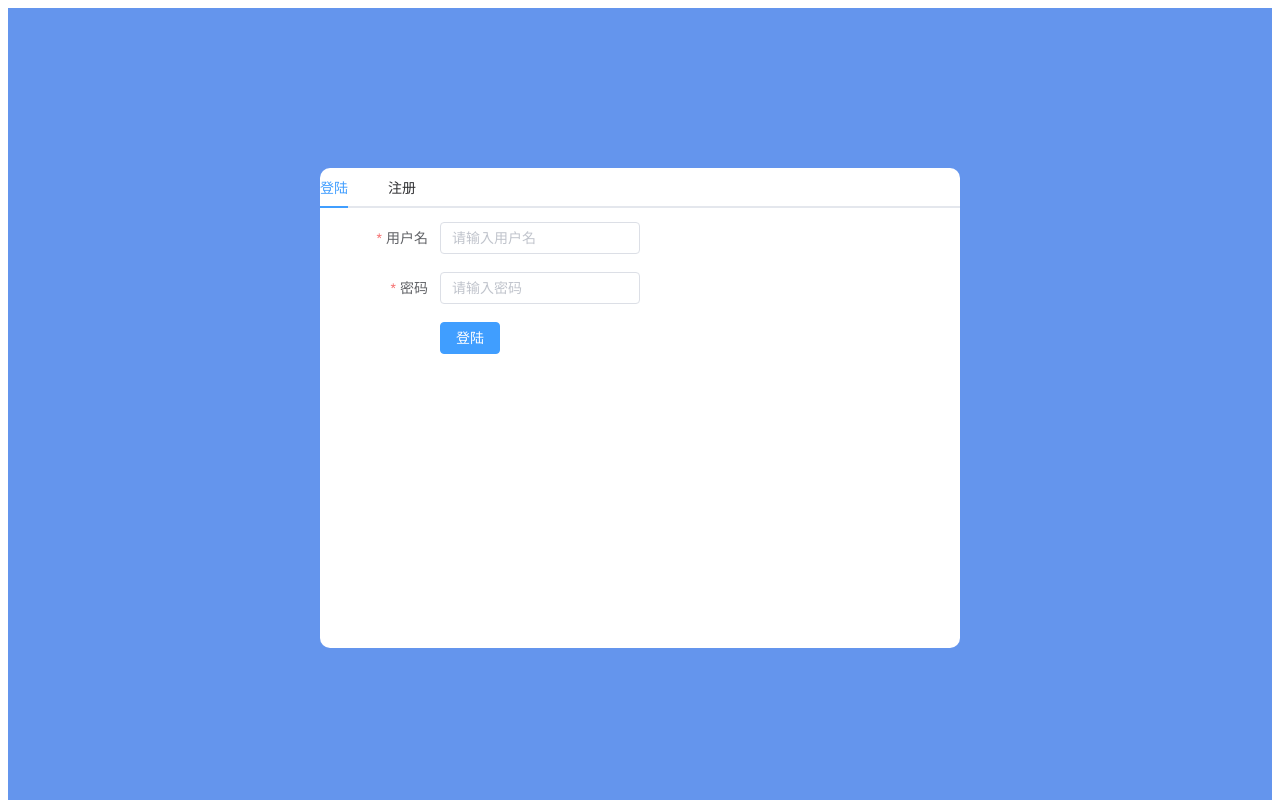
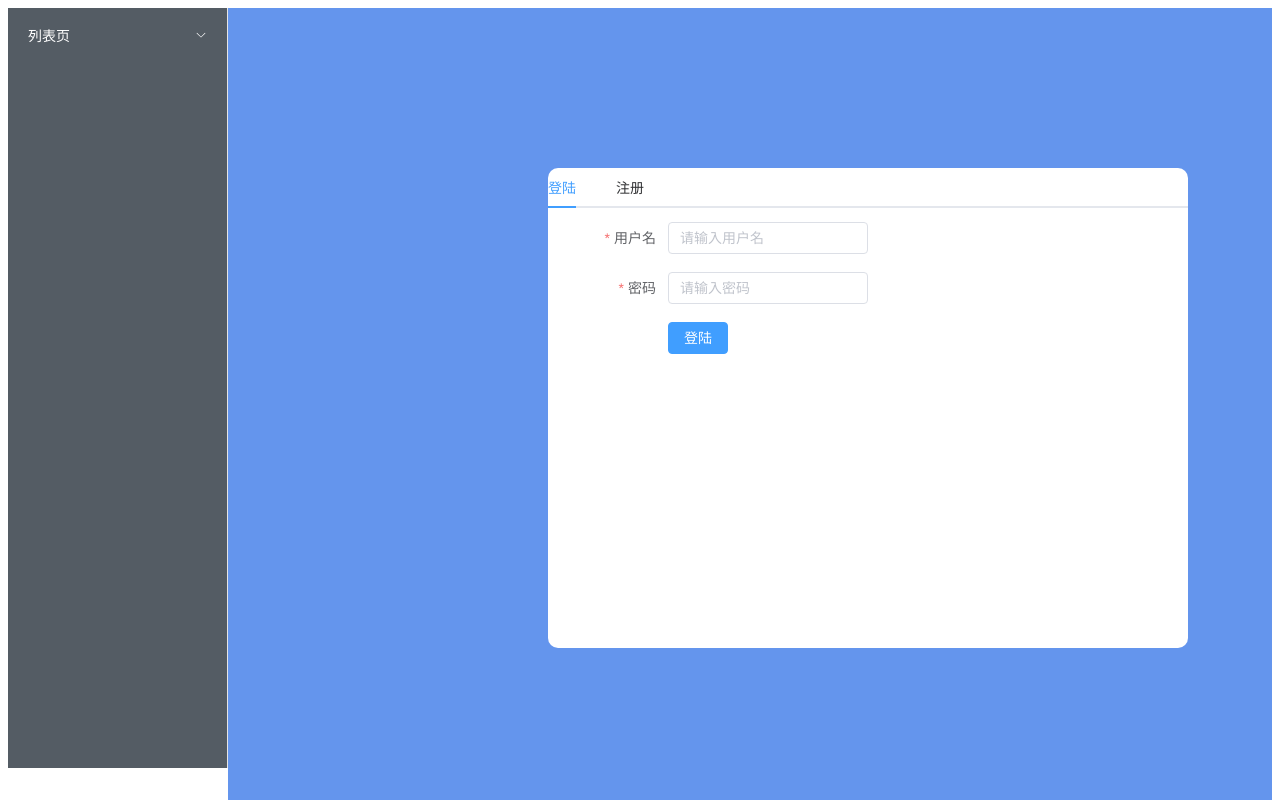
Before and after one commit to tianshiyang/low-code, a Vue app: page /login in a window 1280 px wide. Shown: the top 800 px of the page. Built offline with nearby package versions, Linux system fonts and the light colour scheme; sample sign-in values are in the browser's storage.

Commit message:
feat: 登陆

```diff
--- a/src/App.vue
+++ b/src/App.vue
@@ -1,10 +1,12 @@
 
 <script setup lang="ts">
 import emun from "@/views/menu/index.vue"
+const token = localStorage.getItem("token")
 </script>
 
 <template>
-  <emun></emun>
+  <emun v-if="token"></emun>
+  <router-view></router-view>
 </template>
 
 <style>
--- a/src/views/login/login.vue
+++ b/src/views/login/login.vue
@@ -13,7 +13,6 @@
 <script lang="ts" setup>
   import { reactive, defineEmits } from 'vue';
   import { useRouter } from "vue-router"
-  import { useStore } from 'vuex';
   import LoginCom from './loginCom.vue';
   let active_name_form = reactive({
     active_name: "login",
@@ -23,9 +22,8 @@
     (e: string, value?: Object ): void
   }
   const emit = defineEmits<emitType>()
-  const store = useStore()
   const getUserInfo = (val: Object): void => {
-    store.commit("updateToken", "token")
+    localStorage.setItem("token", "token")
     emit("getUserInfo")
     router.push({
       path: "/default",
--- a/src/views/menu/index.vue
+++ b/src/views/menu/index.vue
@@ -1,6 +1,5 @@
 <template>
-{{ store.state.token }}
-  <div class="box" v-if="store.state.token">
+  <div class="box">
     <div class="menu">
       <el-menu
         active-text-color="#ffd04b"
@@ -29,31 +28,23 @@
       <router-view />
     </section>
   </div>
-  <div v-else>
+  <!-- <div v-else>
     <Login @getUserInfo="getUserInfo"></Login>
-  </div>
+  </div> -->
 </template>
 
 <script lang="ts" setup>
 import { useRouter } from 'vue-router';
-import { useStore } from 'vuex';
-import { watch, ref } from 'vue';
+import { ref } from 'vue';
 import Login from '../login/login.vue';
 
-const store = useStore()
+let token = ref("")
 const getLoginToken = () => {
-  store.commit("updateToken", "token")
+  token.value = localStorage.getItem("token")!
 }
 const getUserInfo = () => {
   getLoginToken()
 }
-
-watch(
-  () => store.state.token,
-  () => {
-    console.log('gaonoia')
-  }
-  )
 
 const router = useRouter()
 
```
